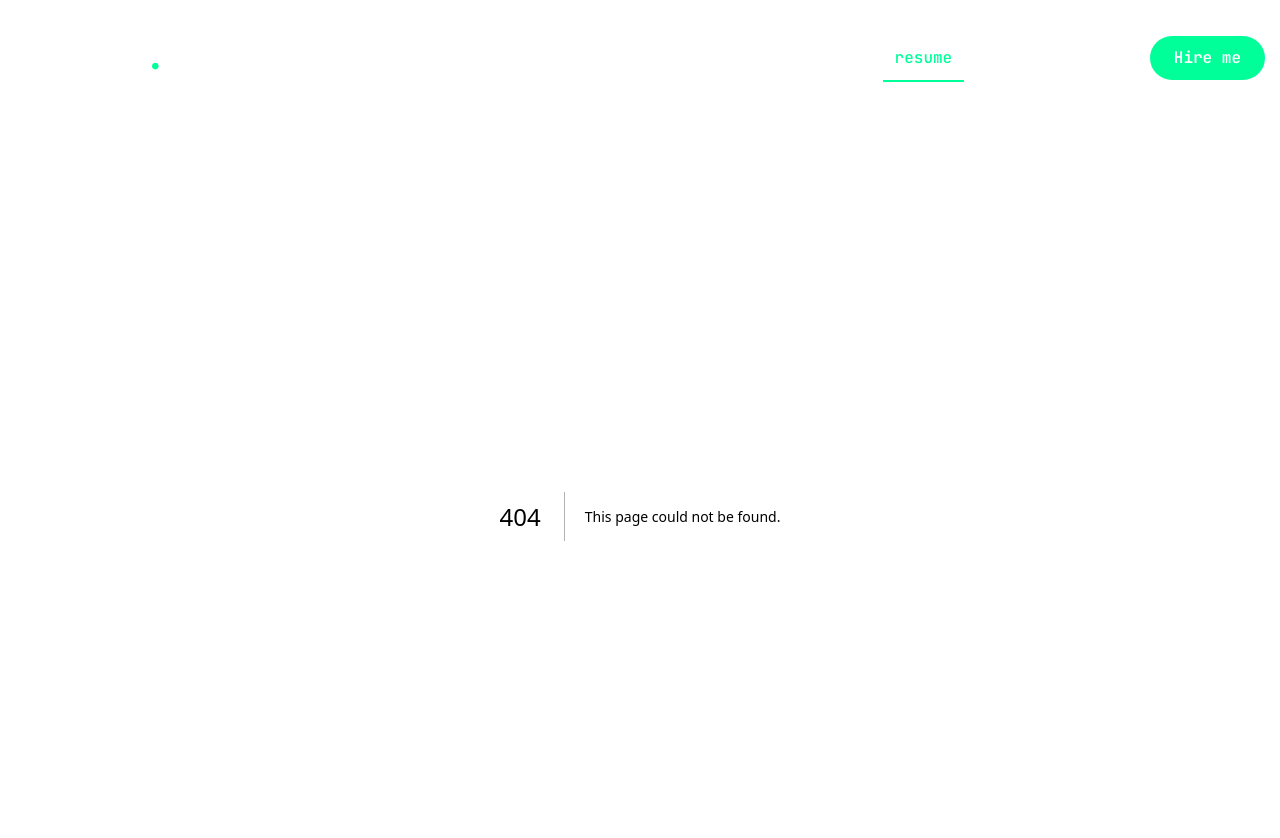
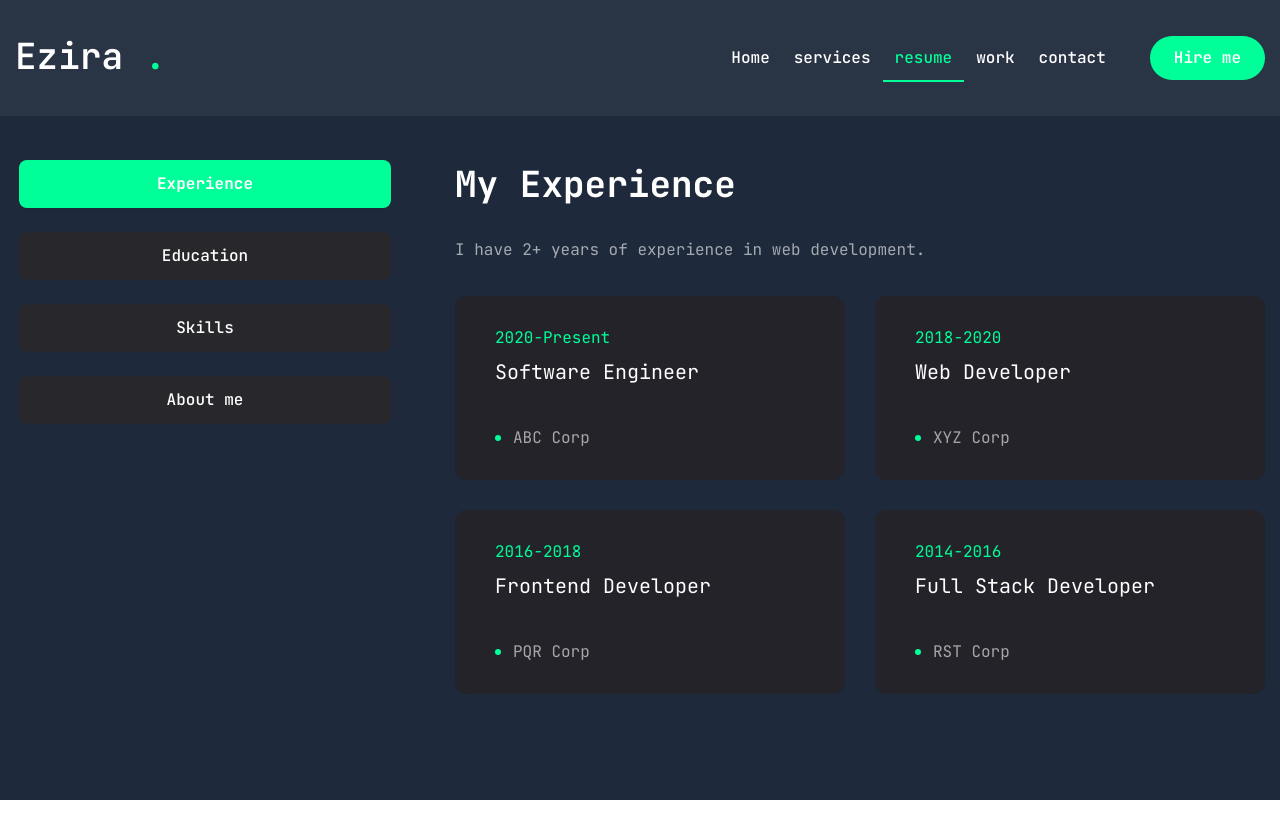
Before and after one commit to eziraa/myportifolio, a Next.js app: page /resume in a window 1280 px wide. Before the commit this address had no page. Shown: the top 838 px of the page. After the commit the page ends 800 px from the top, so only its background shows below. Built offline with nearby package versions, Linux system fonts and the light colour scheme.

Commit message:
create resume page

```diff
--- /dev/null
+++ b/src/app/resume/page.tsx
@@ -0,0 +1,287 @@
+"use client";
+import { motion } from "framer-motion";
+import { FaCss3, FaFigma, FaHtml5, FaJs, FaReact } from "react-icons/fa";
+import { SiDjango, SiNextdotjs, SiTailwindcss } from "react-icons/si";
+
+const about = {
+  title: "About me",
+  description: "I am a software engineer with a passion for web development.",
+  info: [
+    {
+      fieldName: "Name",
+      fieldValue: "Ezira Tigab",
+    },
+    {
+      fieldName: "Phone",
+      fieldValue: "+251 925 52 72 12",
+    },
+    {
+      fieldName: "Experiance",
+      fieldValue: "2+ Years",
+    },
+    {
+      fieldName: "Skype",
+      fieldValue: "eziraa",
+    },
+    {
+      fieldName: "Nationality ",
+      fieldValue: "Ethiopian",
+    },
+    {
+      fieldName: "Email",
+      fieldValue: "ezratgab@gmail.com",
+    },
+
+    {
+      fieldName: "Freelance",
+      fieldValue: "Available",
+    },
+
+    {
+      fieldName: "Languages",
+      fieldValue: "English, Amharic",
+    },
+  ],
+};
+
+const experience = {
+  icon: "/assets/resume/badge.svg",
+  title: "My Experience",
+  description: "I have 2+ years of experience in web development.",
+  items: [
+    {
+      company: "ABC Corp",
+      position: "Software Engineer",
+      duration: "2020-Present",
+    },
+    {
+      company: "XYZ Corp",
+      position: "Web Developer",
+      duration: "2018-2020",
+    },
+    {
+      company: "PQR Corp",
+      position: "Frontend Developer",
+      duration: "2016-2018",
+    },
+    {
+      company: "RST Corp",
+      position: "Full Stack Developer",
+      duration: "2014-2016",
+    },
+  ],
+};
+
+const education = {
+  icon: "/assets/resume/cap.svg",
+  title: "My Education",
+  description: "I have 2+ years of experience in web development.",
+  items: [
+    {
+      intitution: "ABC University",
+      degree: "Software Engineer",
+      duration: "2020-Present",
+    },
+    {
+      intitution: "XYZ University",
+      degree: "Web Developer",
+      duration: "2018-2020",
+    },
+    {
+      intitution: "PQR University",
+      degree: "Frontend Developer",
+      duration: "2016-2018",
+    },
+    {
+      intitution: "RST University",
+      degree: "Full Stack Developer",
+      duration: "2014-2016",
+    },
+  ],
+};
+
+const skills = {
+  title: "My Skills",
+  description: "I have 2+ years of experience in web development.",
+  items: [
+    {
+      icon: <FaHtml5 />,
+      name: "html 5",
+    },
+    {
+      icon: <FaCss3 />,
+      name: "css 3",
+    },
+    {
+      icon: <FaJs />,
+      name: "javascript",
+    },
+    {
+      icon: <FaReact />,
+      name: "react.js",
+    },
+    {
+      icon: <SiNextdotjs />,
+      name: "next.js",
+    },
+    {
+      icon: <SiTailwindcss />,
+      name: "tailwind.css",
+    },
+    {
+      icon: <SiDjango />,
+      name: "django",
+    },
+    {
+      icon: <FaFigma />,
+      name: "figma",
+    },
+  ],
+};
+
+import { Tabs, TabsContent, TabsList, TabsTrigger } from "@/components/ui/tabs";
+import {
+  Tooltip,
+  TooltipContent,
+  TooltipProvider,
+  TooltipTrigger,
+} from "@/components/ui/tooltip";
+import { ScrollArea } from "@/components/ui/scroll-area";
+const Resume = () => {
+  return (
+    <motion.div
+      initial={{ opacity: 0 }}
+      animate={{
+        opacity: 1,
+        transition: {
+          delay: 2.4,
+          duration: 0.4,
+          ease: "easeIn",
+        },
+      }}
+      className="min-h-[80vh] flex items-center justify-center py-12 xl:py-0"
+    >
+      <div className="container mx-auto">
+        <Tabs
+          defaultValue="experience"
+          className="flex flex-col xl:flex-row gap-[60px]"
+        >
+          <TabsList className="flex flex-col w-full max-w-[380px] mx-auto xl:mx-0 gap-6">
+            <TabsTrigger value="experience">Experience</TabsTrigger>
+            <TabsTrigger value="education">Education</TabsTrigger>
+            <TabsTrigger value="skills">Skills</TabsTrigger>
+            <TabsTrigger value="about">About me</TabsTrigger>
+          </TabsList>
+          <div className="min-h-[70vh] w-full">
+            <TabsContent value="experience">
+              <div className="flex flex-col gap-[30px] text-center xl:text-left">
+                <h3 className="text-4xl font-bold">{experience.title}</h3>
+                <p className="max-w-[600px] text-white/60 mx-auto xl:mx-0">
+                  {experience.description}
+                </p>
+                <ScrollArea className="h-[400px]">
+                  <ul className="grid grid-cols-1 lg:grid-cols-2 gap-[30px]">
+                    {experience.items.map((item, index) => (
+                      <li
+                        key={index}
+                        className="bg-[#232329] h-[184px] py-6 px-10 rounded-xl flex flex-col justify-center items-center lg:items-start gap-1"
+                      >
+                        <span className="text-accent">{item.duration}</span>
+                        <h3 className="text-xl max-w-[260px] min-h-[60px] text-center lg:text-left ">
+                          {item.position}
+                        </h3>
+                        <div className="flex items-center gap-3">
+                          <span className="w-[6px] h-[6px] rounded-full bg-accent"></span>
+                          <p className="text-white/60">{item.company}</p>
+                        </div>
+                      </li>
+                    ))}
+                  </ul>
+                </ScrollArea>
+              </div>
+            </TabsContent>
+            <TabsContent value="education" className="w-full">
+              <div className="flex flex-col gap-[30px] text-center xl:text-left">
+                <h3 className="text-4xl font-bold">{education.title}</h3>
+                <p className="max-w-[600px] text-white/60 mx-auto xl:mx-0">
+                  {education.description}
+                </p>
+                <ScrollArea className="h-[400px]">
+                  <ul className="grid grid-cols-1 lg:grid-cols-2 gap-[30px]">
+                    {education.items.map((item, index) => (
+                      <li
+                        key={index}
+                        className="bg-[#232329] h-[184px] py-6 px-10 rounded-xl flex flex-col justify-center items-center lg:items-start gap-1"
+                      >
+                        <span className="text-accent">{item.duration}</span>
+                        <h3 className="text-xl max-w-[260px] min-h-[60px] text-center lg:text-left ">
+                          {item.degree}
+                        </h3>
+                        <div className="flex items-center gap-3">
+                          <span className="w-[6px] h-[6px] rounded-full bg-accent"></span>
+                          <p className="text-white/60">{item.intitution}</p>
+                        </div>
+                      </li>
+                    ))}
+                  </ul>
+                </ScrollArea>
+              </div>
+            </TabsContent>
+            <TabsContent value="skills" className="w-full h-full">
+              <div className="flex flex-col gap-[30px]">
+                <div className="flex flex-col gap-[30px] text-center xl:text-left">
+                  <h3 className="text-4xl font-bold">{skills.title}</h3>
+                  <p className="max-w-[600px] text-white/60 mx-auto xl:mx-0 ">
+                    {skills.description}
+                  </p>
+                </div>
+                <ul className="grid grid-cols-2 sm:grid-cols-3 md:grid-cols-4 xl:gap-[30px] gap-4">
+                  {skills.items.map((skill, index) => (
+                    <li key={index}>
+                      <TooltipProvider delayDuration={100}>
+                        <Tooltip>
+                          <TooltipTrigger className="w-full h-[150px] bg-[#232329] rounded-xl flex justify-center items-center group">
+                            <div className="text-6xl group-hover:text-accent transition-all duration-500">
+                              {skill.icon}
+                            </div>
+                          </TooltipTrigger>
+                          <TooltipContent>
+                            <p className=" capitalize ">{skill.name}</p>
+                          </TooltipContent>
+                        </Tooltip>
+                      </TooltipProvider>
+                    </li>
+                  ))}
+                </ul>
+              </div>
+            </TabsContent>
+            <TabsContent
+              value="about"
+              className="w-full text-center xl:text-left"
+            >
+              <div className="flex flex-col gap-[30px]">
+                <h3 className="text-4xl font-bold ">{about.title}</h3>
+                <p className="max-w-[600px] text-white/60 mx-auto xl:mx-0  ">
+                  {about.description}
+                </p>
+                <ul className="grid grid-cols-1 xl:grid-cols-2 gap-y-6 max-w-[620px] mx-auto xl:mx-0 ">
+                  {about.info.map(({ fieldName, fieldValue }, index) => (
+                    <li
+                      key={index}
+                      className="flex items-center justify-center xl:justify-start gap-4"
+                    >
+                      <span className=" text-white/60 ">{fieldName}</span>
+                      <span className=" text-xl ">{fieldValue}</span>
+                    </li>
+                  ))}
+                </ul>
+              </div>
+            </TabsContent>
+          </div>
+        </Tabs>
+      </div>
+    </motion.div>
+  );
+};
+
+export default Resume;
```
